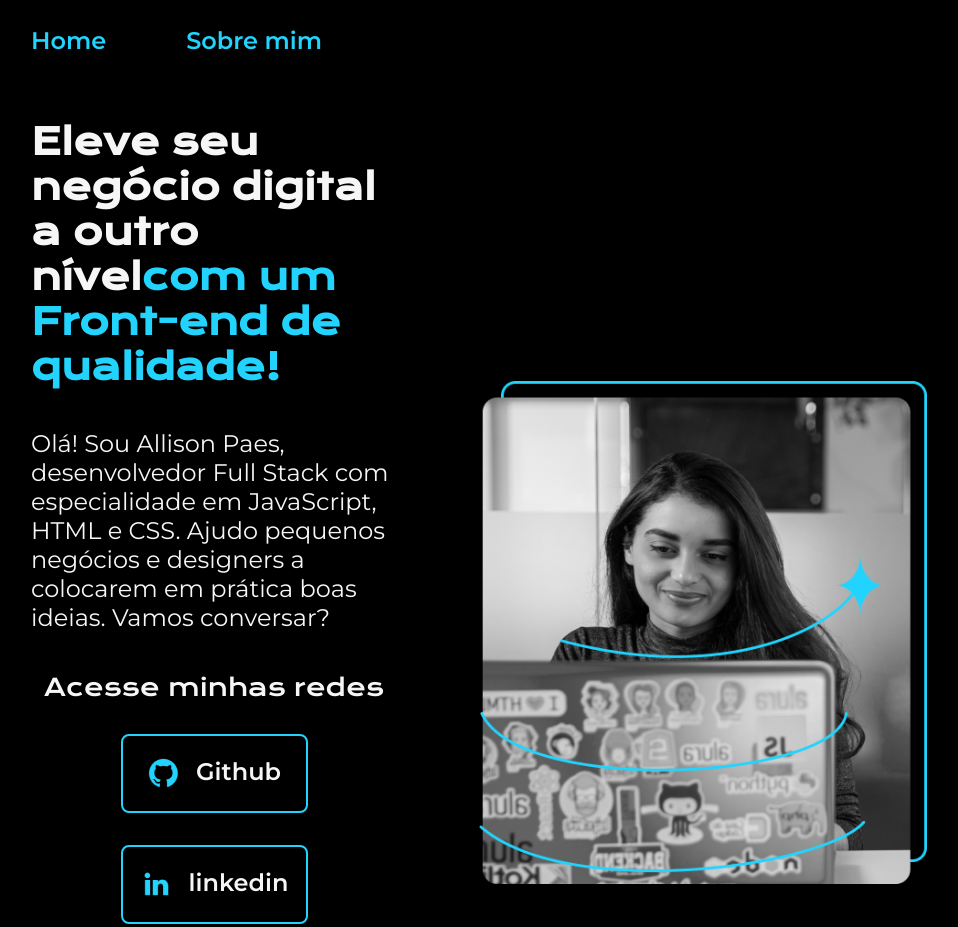
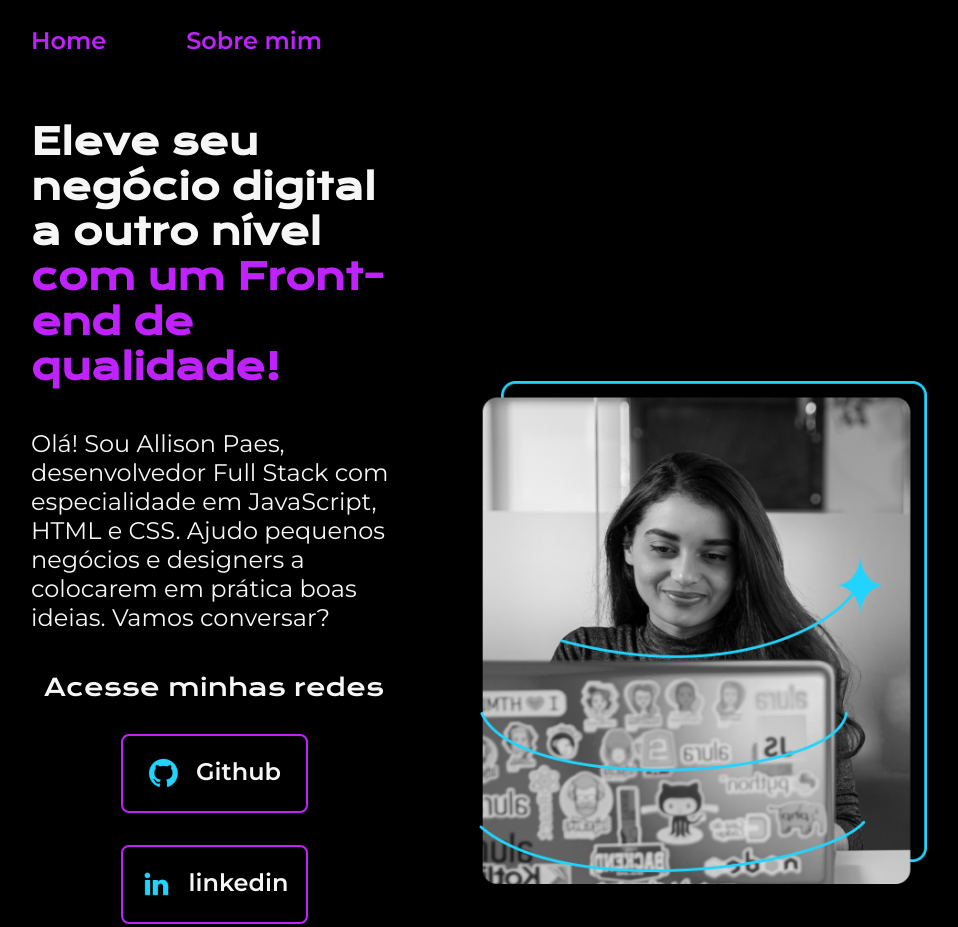
Before and after one commit to AllisonPaes/Alura_projeto, a plain HTML site: page Alura_projeto/index.html in a window 1280 px wide. Shown: the top 927 px of the page, without its empty margins (161-1119 px from the left). Drawn offline with nearby package versions, Linux system fonts and the light colour scheme.

```diff
--- a/Alura_projeto/styles/style.css
+++ b/Alura_projeto/styles/style.css
@@ -3,7 +3,7 @@
 :root {
     --cor-primaria: #000000;
     --cor-secundaria: #F6F6F6;
-    --cor-terciaria: #22D4FD;
+    --cor-terciaria: #bf22fd;
     --cor-hover: #272727;
 
     --fonte-primaria: 'Krona One', sans-serif;
```
Also changed, not shown: Alura_projeto/index.html (+2 -2 lines).
